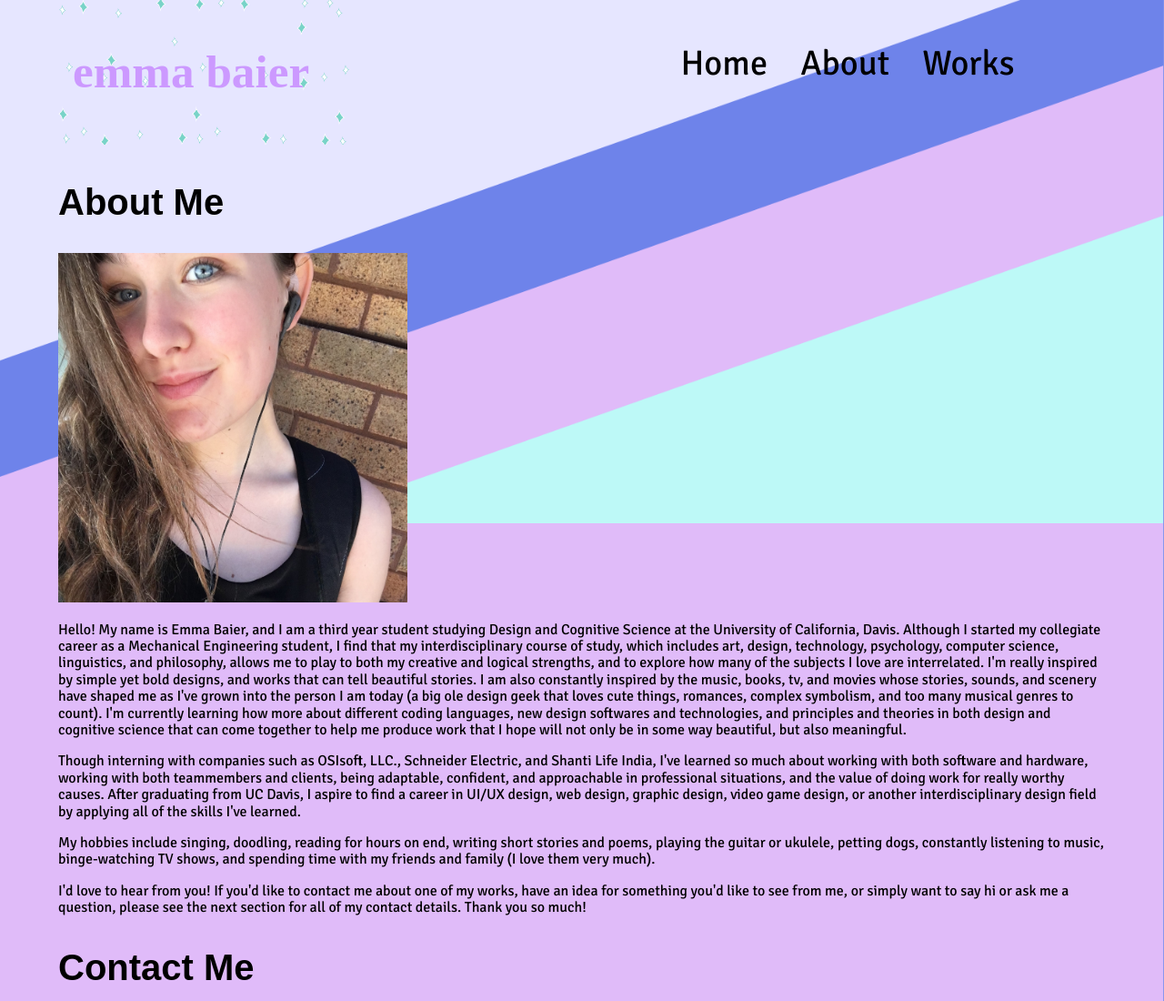
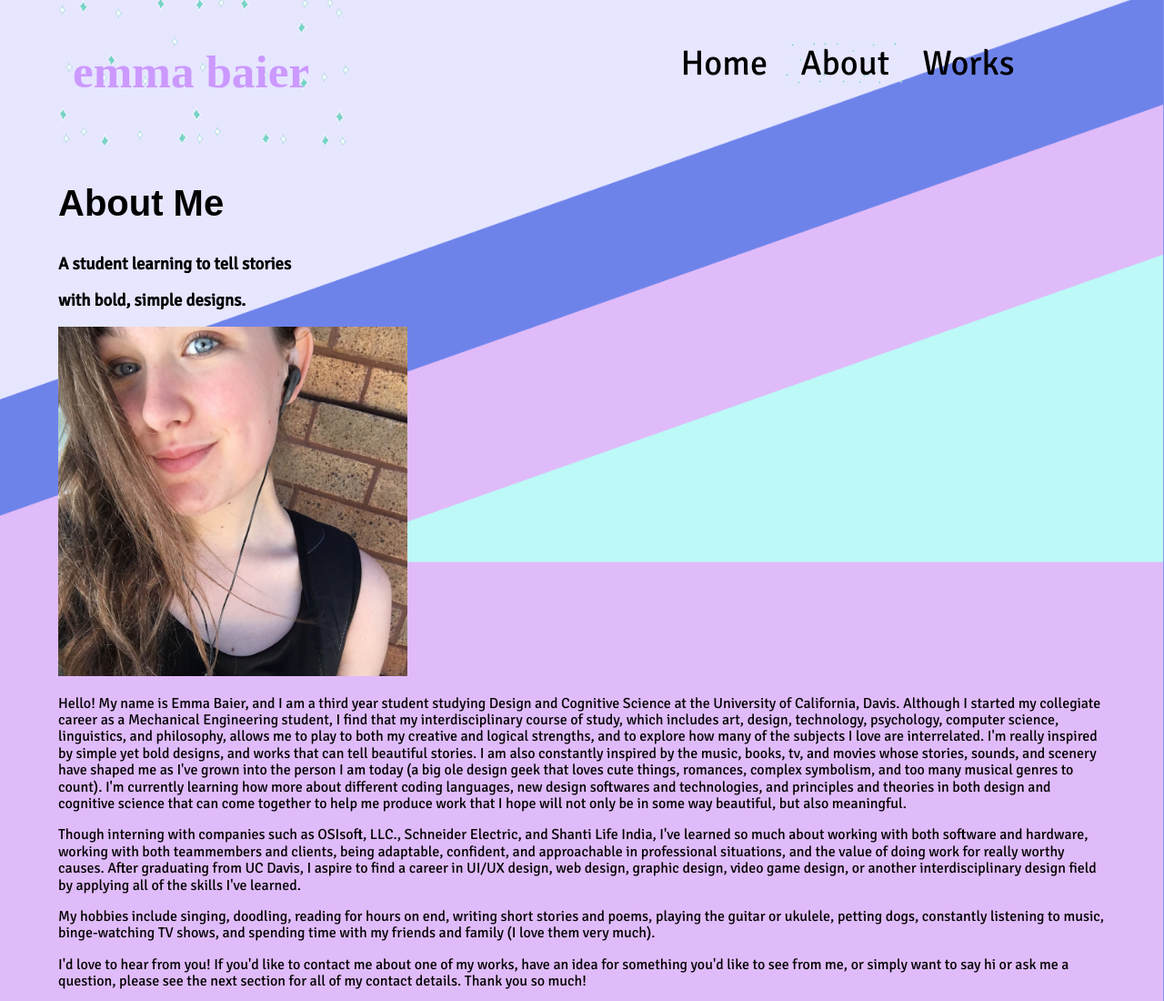
Before and after one commit to elbaier/portfolio.github.io, a plain HTML site: page about.html in a window 1280 px wide. Shown: the top 1100 px of the page at 91% size. Drawn offline with Linux system fonts and the light colour scheme; a web font is replaced by a local one.

Commit message:
Beautify

```diff
--- a/about.html
+++ b/about.html
@@ -34,6 +34,8 @@
 
       <article class="aboutme">
         <h2>About Me</h2>
+        <h3>A student learning to tell stories</h3>
+        <h3>with bold, simple designs.</h3>
 
         <img src="images/me.JPG" alt="photo of me">
 
@@ -59,7 +61,7 @@
         </section>
       </article>
 
-      <article class= "coloredtext2">
+      <article class="coloredtext2">
         <h2>Contact Me</h2>
 
         <h3>Emma Baier</h3>
--- a/aboutstyles.css
+++ b/aboutstyles.css
@@ -1,5 +1,4 @@
 /*Mobile First Layout*/
-
 .pagecontainer {
   display: grid;
   grid-template-columns: 1fr 1fr 1fr 1fr;
@@ -40,7 +39,6 @@ aside nav ul {
   text-align: center;
 }
 
-
 aside nav ul li {
   display: flex;
   flex-wrap: wrap;
@@ -67,12 +65,18 @@ ul li a:visited {
   color: black;
 }
 
+.locationmarker {
+  background: none;
+  background-image: url("images/starfooter.png");
+  background-size: contain;
+}
+
 .bodysection {
   grid-row: 3;
   grid-column: 1 / 5;
 }
 
-img{
+img {
   width: 30vw;
   height: 30vw;
   margin-left: auto;
@@ -92,19 +96,15 @@ article {
   background-color: #e0bbf9;
 }
 
-
 .coloredtext2 {
   background-color: #e0bbf9;
 }
-
-
 
 /*.aboutme {
   background-color: #ffe6ff;
   font-family: 'Signika', sans-serif;
   padding: 1rem;
 }*/
-
 footer {
   grid-row: 4;
   grid-column: 1 / 5;
@@ -127,9 +127,9 @@ footer a:visited {
 }
 
 /*****Responsive for Larger Screens*******/
-@media only screen and (min-width: 800px)  {
+@media only screen and (min-width: 800px) {
+
   /*sets the header image to full screen width*/
-
   body {
     background-color: #e6e6ff;
     background-image: url("images/webbg3.png");
@@ -163,7 +163,6 @@ aside nav ul {
     text-align: center;
   }
 
-
   aside nav ul li {
     display: inline;
     font-family: 'Signika', sans-serif;
--- a/styles.css
+++ b/styles.css
@@ -1,5 +1,4 @@
 /*Mobile First Layout*/
-
 .pagecontainer {
   display: grid;
   grid-template-columns: 1fr 1fr 1fr 1fr;
@@ -40,7 +39,6 @@ aside nav ul {
   text-align: center;
 }
 
-
 aside nav ul li {
   display: flex;
   flex-wrap: wrap;
@@ -57,9 +55,10 @@ aside nav ul li a {
   padding-bottom: 1rem;
 }
 
-.locationmarker{
-  background: black;
+.locationmarker {
+  background: white;
   background-image: url("images/starlocation.jpg");
+  background-size: contain;
 }
 
 ul li a:link {
@@ -138,7 +137,7 @@ but you can use other units like pixels too*/
   background: #ffe6ff;
 }
 
-img{
+img {
   width: 60vw;
   height: 100%;
 }
@@ -148,10 +147,9 @@ img{
 .project2 {}
 .project3 {}
 .project4 {} */
+/*****Responsive for Larger Screens*******/
+@media only screen and (min-width: 800px) {
 
-
-/*****Responsive for Larger Screens*******/
-@media only screen and (min-width: 800px)  {
   /*sets the header image to full screen width*/
   header {
     font-size: 3rem;
@@ -161,7 +159,6 @@ img{
   aside nav ul {
     text-align: center;
   }
-
 
   aside nav ul li {
     display: inline;
@@ -184,7 +181,6 @@ img{
     text-decoration: none;
     color: black;
   }
-
 
   .image-container-grid {
     display: grid;
@@ -210,8 +206,7 @@ img{
     width: 80vw;
   }
 
-
-  img{
+  img {
     width: 30vw;
     height: 100%;
   }
--- a/worksstyles.css
+++ b/worksstyles.css
@@ -1,5 +1,4 @@
 /*Mobile First Layout*/
-
 .pagecontainer {
   display: grid;
   grid-template-columns: 1fr 1fr 1fr 1fr;
@@ -36,7 +35,6 @@ aside nav ul {
   text-align: center;
 }
 
-
 aside nav ul li {
   display: flex;
   flex-wrap: wrap;
@@ -58,11 +56,11 @@ aside nav ul li a {
   grid-column: 1 / 5;
 }
 
-.worksmenu nav ul{
+.worksmenu nav ul {
   text-align: center;
 }
 
-.worksmenu nav ul li{
+.worksmenu nav ul li {
   display: inline;
   font-family: 'Signika', sans-serif;
   font-size: 3vw;
@@ -96,6 +94,11 @@ ul li a:visited {
   color: white;
 }
 
+.locationmarker {
+  background: none;
+  background-image: url("images/starfooter.png");
+  background-size: contain;
+}
 
 .bodysection {
   grid-row: 4;
@@ -158,19 +161,17 @@ footer a:visited {
   background: #ffe6ff;
 }
 
-
-img{
+img {
   display: block;
   margin-left: auto;
   margin-right: auto;
   width: 70vw;
 }
 
+/*****Responsive for Larger Screens*******/
+@media only screen and (min-width: 800px) {
 
-/*****Responsive for Larger Screens*******/
-@media only screen and (min-width: 800px)  {
   /*sets the header image to full screen width*/
-
   header {
     grid-row: 1;
     grid-column: 1 / 5;
@@ -196,7 +197,6 @@ aside nav ul {
     text-align: center;
   }
 
-
   aside nav ul li {
     display: inline;
     font-family: 'Signika', sans-serif;
@@ -221,17 +221,16 @@ ul li a:visited {
     color: black;
   }
 
-
   .worksmenu {
     grid-row: 2;
     grid-column: 1 / 5;
   }
 
-.worksmenu nav ul{
+  .worksmenu nav ul {
     text-align: center;
   }
 
-.worksmenu nav ul li{
+  .worksmenu nav ul li {
     display: inline;
     font-family: 'Signika', sans-serif;
     font-size: 3vw;
@@ -295,8 +294,7 @@ h2 {
     background: #ffe6ff;
   }
 
-
-img{
+  img {
     display: block;
     margin-left: auto;
     margin-right: auto;
```
Also changed, not shown: fanart.html (+4 -2 lines), index.html (+2 -1 lines), graphics.html (indentation only), professional.html (indentation only), works.html (indentation only). Lines whose indentation alone changed are shown as unchanged.
